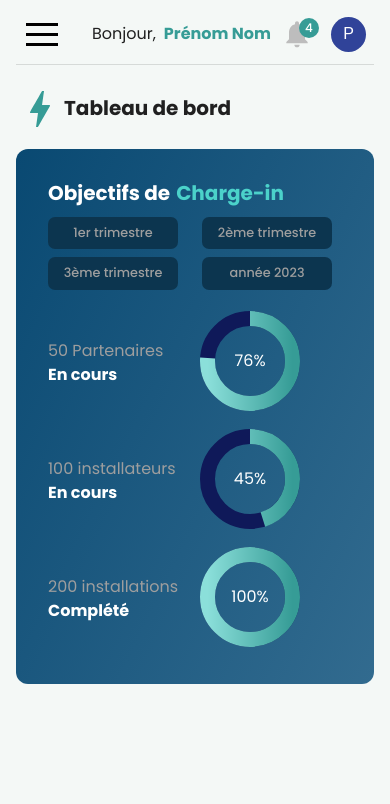
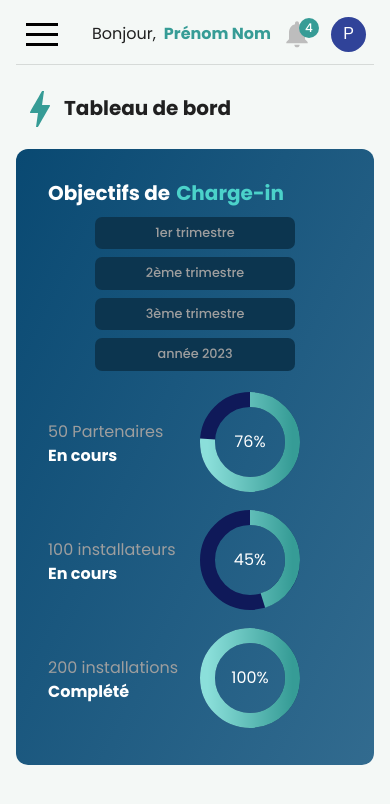
Before and after one commit to newnightcoder/charge-in, a React (Create React App) app: page /dashboard in a window 390 px wide. Shown: the top 804 px of the page. Built offline with nearby package versions, Linux system fonts and the light colour scheme.

Commit message:
ObjectifsBtn mobile size correction

```diff
--- a/src/components/Dashboard/DashboardHeader/Objectifs/ObjectifsBtn.tsx
+++ b/src/components/Dashboard/DashboardHeader/Objectifs/ObjectifsBtn.tsx
@@ -4,6 +4,9 @@ import { grey } from "@mui/material/colors";
 const ObjectifsBtn = () => {
   const ObjectifBtn = styled(Button)(({ theme }) => ({
     width: "130px",
+    [theme.breakpoints.down("sm")]: {
+      width: "200px",
+    },
     backgroundImage: `linear-gradient(${theme.palette.info.main},${theme.palette.info.main})`,
     textTransform: "lowercase",
     whiteSpace: "nowrap",
@@ -29,6 +32,8 @@ const ObjectifsBtn = () => {
       rowGap={1}
       sx={{
         width: "auto",
+        alignItems: "center",
+        justifyContent: "center",
         // border: "1px solid white",
       }}
     >
```
